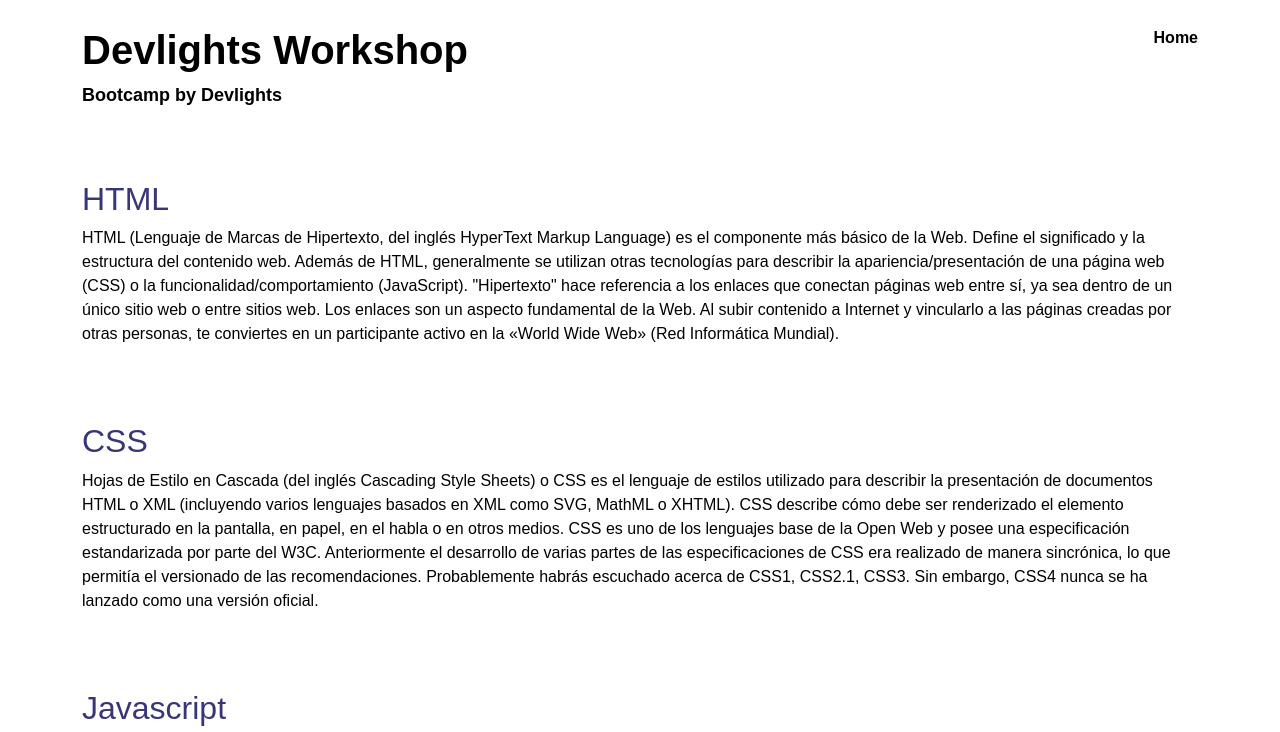
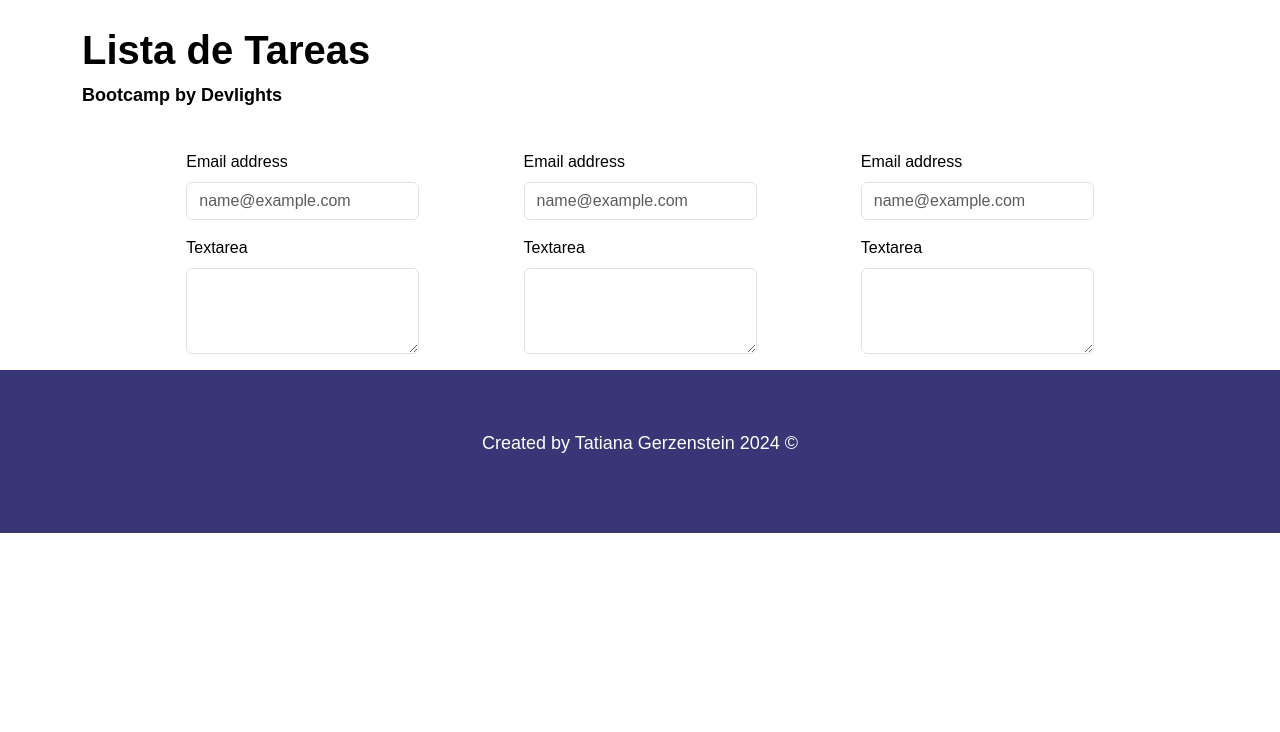
Before and after one commit to TGerzenstein/Devligths_workshop, a website: page index.html in a window 1280 px wide. Shown: the top 732 px of the page. Drawn offline with nearby package versions, Linux system fonts and the light colour scheme.

Commit message:
added cards for todolist

```diff
--- a/index.html
+++ b/index.html
@@ -16,22 +16,13 @@
       <header>
         <div class="box-container">
             <div class="box1">
-                <h1>Devlights Workshop</h1>
+                <h1>Lista de Tareas</h1>
                 <p class="subtitle">Bootcamp by Devlights</p>
-            </div>
-            <div class="box2">
-                <nav>
-                    <ul>
-                        <li>
-                            <a href="/index.html">Home</a>
-                        </li>
-                    </ul>
-                </nav>
             </div>
         </div>
     </header>
     <main>
-        <section>
+<!--         <section>
             <article>
                 <h2 class="title-secondary">HTML</h2>
                 <p>HTML (Lenguaje de Marcas de Hipertexto, del inglés HyperText Markup Language) es el componente más básico de la Web.
@@ -72,7 +63,7 @@
                    se ha lanzado como una versión oficial.</p>
             </article>
         </section>
-        <section>
+        <section> -->
           <div class="container-last">
                 <div class="container-form">
                     <div class="mb-3">
@@ -84,8 +75,25 @@
                         <textarea class="form-control" id="exampleFormControlTextarea1" rows="3"></textarea>
                     </div>
                 </div>
-            <div class="image-container">
-              <img src="/images/image.jpeg" alt="Ilustration" class="form-image">
+                <div class="container-form">
+                    <div class="mb-3">
+                        <label for="exampleFormControlInput1" class="form-label">Email address</label>
+                        <input type="email" class="form-control" id="exampleFormControlInput1" placeholder="name@example.com">
+                    </div>
+                    <div class="mb-3">
+                        <label for="exampleFormControlTextarea1" class="form-label">Textarea</label>
+                        <textarea class="form-control" id="exampleFormControlTextarea1" rows="3"></textarea>
+                    </div>
+                </div>
+                <div class="container-form">
+                    <div class="mb-3">
+                        <label for="exampleFormControlInput1" class="form-label">Email address</label>
+                        <input type="email" class="form-control" id="exampleFormControlInput1" placeholder="name@example.com">
+                    </div>
+                    <div class="mb-3">
+                        <label for="exampleFormControlTextarea1" class="form-label">Textarea</label>
+                        <textarea class="form-control" id="exampleFormControlTextarea1" rows="3"></textarea>
+                    </div>
                 </div>
           </div>
         </section>
```
Lines whose indentation alone changed are shown as unchanged.
